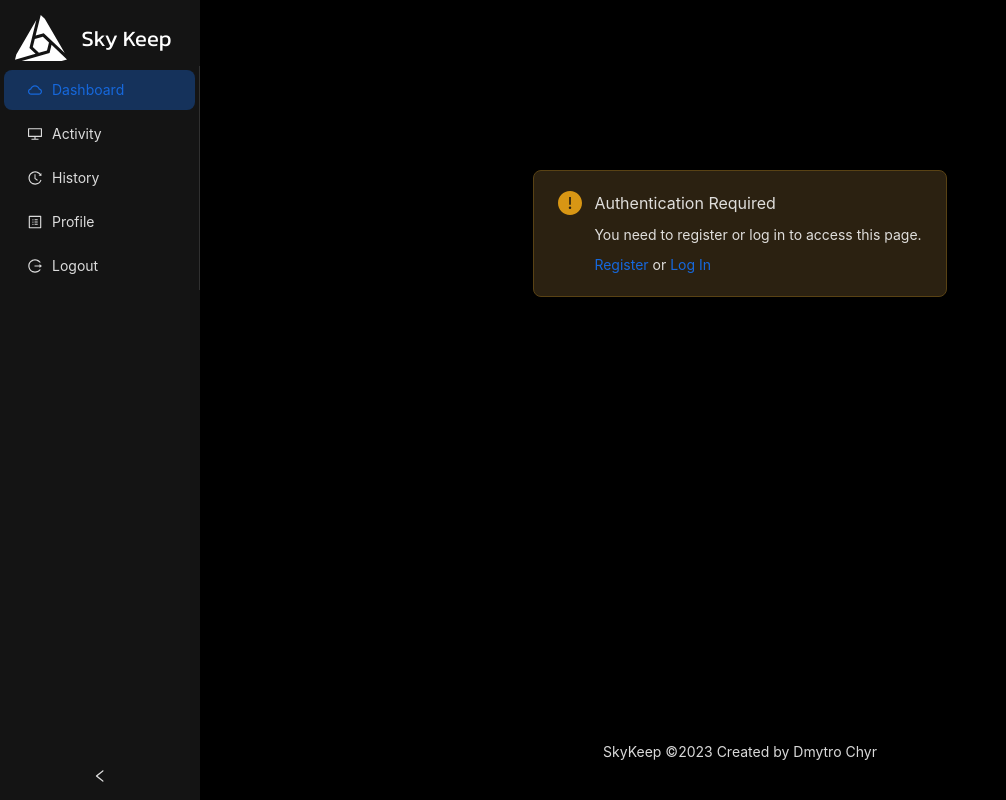
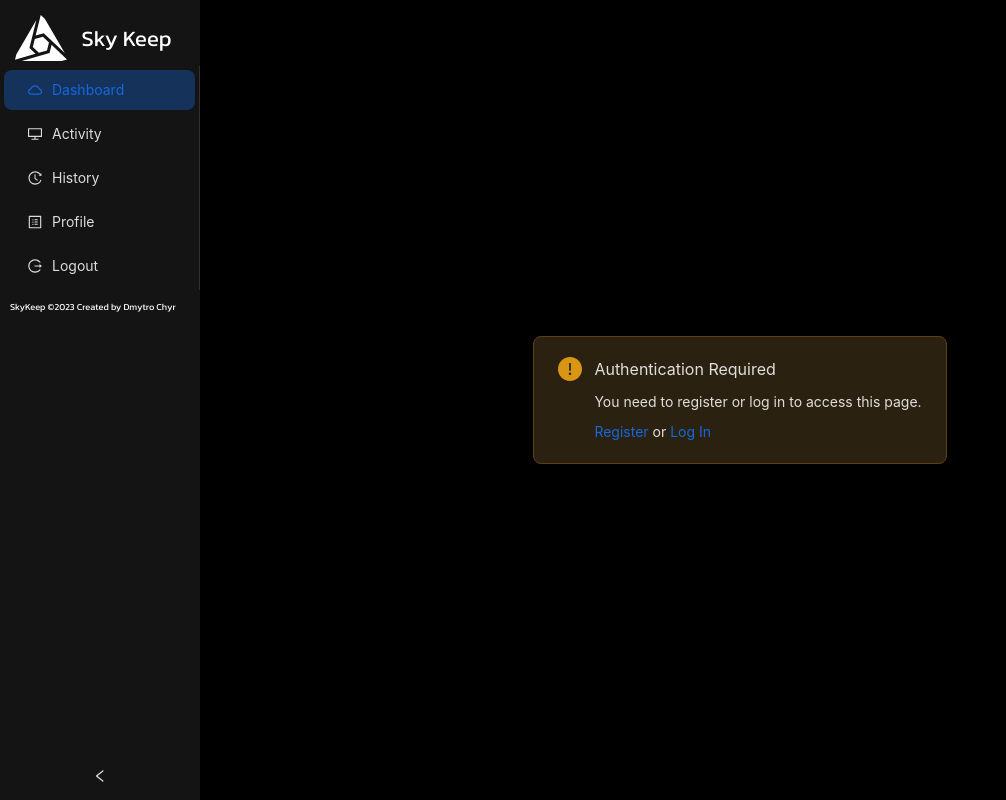
Before and after one commit to Glubin-yep/SkyKeep, a React (Vite) app: page / in a window 1280 px wide. Shown: the whole page, without its empty margins (0-1006 px from the left). Built offline with nearby package versions, Linux system fonts and the light colour scheme; no server answers.

Commit message:
Move footer to slider

```diff
--- a/src/components/MainPage/Main.css
+++ b/src/components/MainPage/Main.css
@@ -6,7 +6,3 @@
     overflow-x: hidden;
 
 }
-.footer{
-    text-align: center;
-    align-self: self-end;
-}
--- a/src/components/MainPage/Main.tsx
+++ b/src/components/MainPage/Main.tsx
@@ -3,7 +3,6 @@ import { Layout } from "antd";
 import Slider from "../Slider/Slider";
 import Dashboard from "../Content/Dashboard/Dashboard";
 import "./Main.css";
-import { Footer } from "antd/es/layout/layout";
 import AuthWrapper from "../Wrappers/AuthWrapper";
 
 const { Content: AntContent } = Layout;
@@ -22,7 +21,6 @@ const Main: React.FC = () => {
       <Slider onChangeContent={changeContent} />
       <AntContent className="content">
         <AuthWrapper>{activeContent}</AuthWrapper>
-        <Footer className="footer">SkyKeep ©2023 Created by Dmytro Chyr</Footer>
       </AntContent>
     </Layout>
   );
--- a/src/components/Slider/Slider.css
+++ b/src/components/Slider/Slider.css
@@ -6,7 +6,6 @@
   margin-top: 10px;
   margin-left: 10px;
   height: calc(40px + 2vmin);
-
 }
 
 .logo-text-slider {
@@ -17,7 +16,16 @@
   color: #fff;
 }
 
+.logo-image-slider {
+  margin: 5px;
+}
 
-.logo-image-slider{
-  margin:5px;
+.footer {
+  display: flex;
+  text-align: center;
+  align-self: center;
+  font-family: Kanit;
+  font-size: calc(4px + 0.65vmin);
+  margin: 10px;
+  color: #fff;
 }
--- a/src/components/Slider/Slider.tsx
+++ b/src/components/Slider/Slider.tsx
@@ -81,6 +81,9 @@ const Slider: React.FC<SliderProps> = ({ onChangeContent }) => {
           <a>Logout</a>
         </Menu.Item>
       </Menu>
+      <span className="footer" hidden={collapsed}>
+        SkyKeep ©2023 Created by Dmytro Chyr
+      </span>
     </Sider>
   );
 };
```
